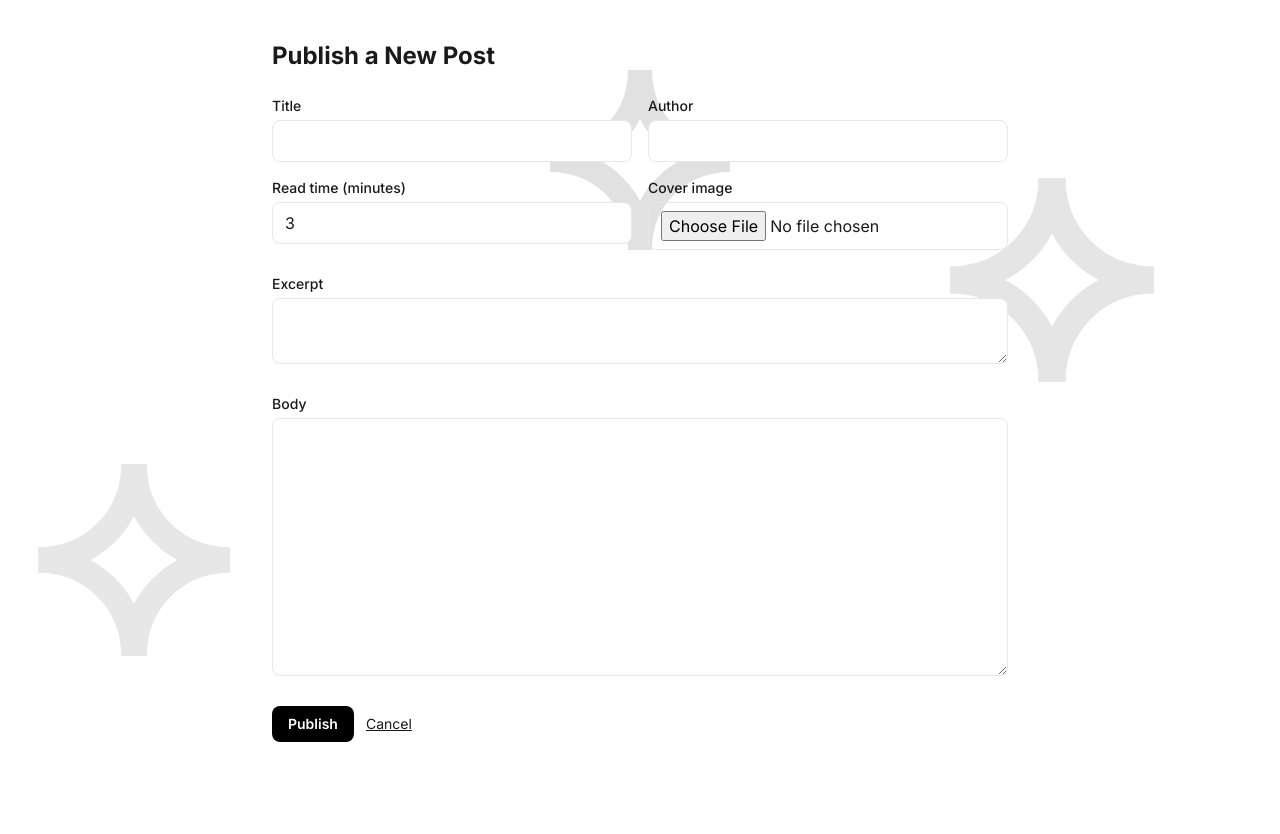
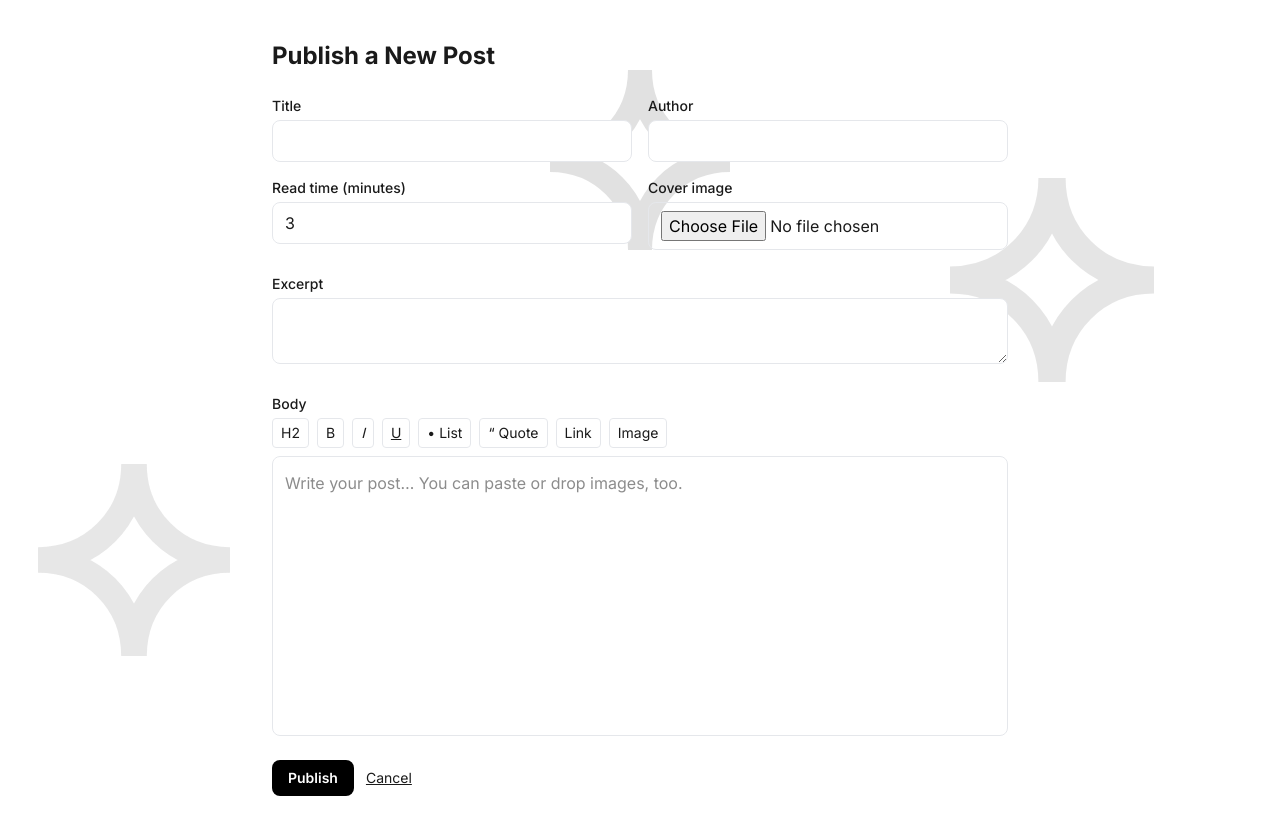
Before and after one commit to jisungkim0922/difficultconvo, a Next.js app: page /blog/new in a window 1280 px wide. Before the commit the page ends 800 px from the top, so only its background shows below. Built offline with nearby package versions, Linux system fonts and the light colour scheme.

Commit message:
Blog grid + rich editor with upload, upload API, slug page, header link

```diff
--- /dev/null
+++ b/app/api/upload/route.ts
@@ -0,0 +1,23 @@
+import { promises as fs } from "fs";
+import path from "path";
+import { NextResponse } from "next/server";
+
+export async function POST(req: Request) {
+  try {
+    const form = await req.formData();
+    const file = form.get("file") as File | null;
+    if (!file || file.size === 0) {
+      return NextResponse.json({ error: "No file" }, { status: 400 });
+    }
+    const buf = Buffer.from(await file.arrayBuffer());
+    const orig = file.name || "upload.bin";
+    const ext = (orig.split(".").pop() || "jpg").toLowerCase();
+    const name = `${Date.now()}-${Math.random().toString(36).slice(2,7)}.${ext}`;
+    const dir = path.join(process.cwd(), "public", "uploads");
+    await fs.mkdir(dir, { recursive: true });
+    await fs.writeFile(path.join(dir, name), buf);
+    return NextResponse.json({ url: `/uploads/${name}` });
+  } catch (e) {
+    return NextResponse.json({ error: String(e) }, { status: 500 });
+  }
+}
--- a/app/blog/[slug]/page.tsx
+++ b/app/blog/[slug]/page.tsx
@@ -28,7 +28,7 @@ export default async function PostPage({ params }: { params: { slug: string } })
       )}
       {post.excerpt && <p className="mb-4 text-lg text-neutral-800">{post.excerpt}</p>}
       <article className="prose max-w-none prose-neutral">
-        <pre className="whitespace-pre-wrap">{post.body}</pre>
+        <div dangerouslySetInnerHTML={{ __html: post.body || "" }} />
       </article>
     </main>
   );
--- a/app/blog/new/page.tsx
+++ b/app/blog/new/page.tsx
@@ -2,6 +2,7 @@ import { addPost } from "../../../lib/posts";
 import { promises as fs } from "fs";
 import path from "path";
 import { redirect } from "next/navigation";
+import RichEditor from "../../../components/RichEditor";
 
 async function createPost(formData: FormData) {
   "use server";
@@ -9,7 +10,7 @@ async function createPost(formData: FormData) {
   const author = String(formData.get("author") || "").trim();
   const minutes = Number(formData.get("minutes") || 3);
   const excerpt = String(formData.get("excerpt") || "").trim();
-  const body = String(formData.get("body") || "").trim();
+  const bodyHtml = String(formData.get("body") || ""); // from RichEditor
   const file = formData.get("cover") as File | null;
 
   if (!title || !author) return;
@@ -29,9 +30,9 @@ async function createPost(formData: FormData) {
   await addPost({
     title,
     author: { name: author },
-    readMinutes: minutes || Math.max(1, Math.round(body.split(/\s+/).length / 200)),
+    readMinutes: minutes || 3,
     excerpt,
-    body,
+    body: bodyHtml,
     coverUrl,
   });
 
@@ -68,10 +69,10 @@ export default function NewPostPage() {
           <textarea name="excerpt" rows={2} className="w-full rounded-lg border px-3 py-2" />
         </label>
 
-        <label className="block">
+        <div className="block">
           <span className="mb-1 block text-sm font-medium">Body</span>
-          <textarea name="body" rows={10} className="w-full rounded-lg border px-3 py-2 font-mono" />
-        </label>
+          <RichEditor name="body" placeholder="Write your post… You can paste or drop images, too." />
+        </div>
 
         <div className="flex items-center gap-3">
           <button className="rounded-lg bg-black px-4 py-2 text-sm font-semibold text-white hover:bg-black/90">
--- a/components/BlogCard.tsx
+++ b/components/BlogCard.tsx
@@ -1,7 +1,7 @@
 import Link from "next/link";
 import Image from "next/image";
 import { Eye, Heart, MoreHorizontal } from "lucide-react";
-import type { Post } from "../../lib/posts";
+import type { Post } from "../lib/posts";
 
 export default function BlogCard({ post }: { post: Post }) {
   const d = new Date(post.dateISO);
--- a/components/Header.tsx
+++ b/components/Header.tsx
@@ -23,6 +23,7 @@ export default function Header() {
         </Link>
         <nav className="flex items-center gap-5 text-sm font-medium text-neutral-700">
           <Link className="hidden md:inline hover:underline" href="#mission">Mission</Link>
+          <a className="hidden md:inline hover:underline" href="/blog">Blog</a>
           <Link className="hidden md:inline hover:underline" href="#initiatives">Initiatives</Link>
           <Link className="hidden md:inline hover:underline" href="#listen">Podcast</Link>
           {!session ? (
--- /dev/null
+++ b/components/RichEditor.tsx
@@ -0,0 +1,101 @@
+"use client";
+import { useEffect, useRef, useState } from "react";
+
+type Props = {
+  name?: string;            // form field name to submit HTML
+  placeholder?: string;
+  defaultHTML?: string;
+};
+
+export default function RichEditor({ name="body", placeholder="Write your post...", defaultHTML="" }: Props) {
+  const ref = useRef<HTMLDivElement>(null);
+  const hidden = useRef<HTMLTextAreaElement>(null);
+  const [busy, setBusy] = useState(false);
+
+  // sync hidden field
+  const sync = () => { if (hidden.current && ref.current) hidden.current.value = ref.current.innerHTML; };
+  useEffect(() => { if (ref.current) ref.current.innerHTML = defaultHTML; sync(); }, []);
+
+  const cmd = (c: string, v?: string) => { document.execCommand(c, false, v); sync(); };
+
+  const insertImageFromFile = async (file: File) => {
+    try {
+      setBusy(true);
+      const fd = new FormData();
+      fd.append("file", file);
+      const res = await fetch("/api/upload", { method: "POST", body: fd });
+      const json = await res.json();
+      if (json.url) document.execCommand("insertImage", false, json.url);
+    } finally {
+      setBusy(false);
+      sync();
+    }
+  };
+
+  const onDrop = (e: React.DragEvent) => {
+    e.preventDefault();
+    const f = e.dataTransfer.files?.[0];
+    if (f) insertImageFromFile(f);
+  };
+
+  const onPaste = (e: React.ClipboardEvent) => {
+    const item = e.clipboardData.items && Array.from(e.clipboardData.items).find(i => i.type.startsWith("image/"));
+    if (item) {
+      e.preventDefault();
+      insertImageFromFile(item.getAsFile()!);
+    }
+  };
+
+  return (
+    <div className="w-full">
+      {/* Toolbar */}
+      <div className="mb-2 flex flex-wrap items-center gap-2">
+        <Btn onClick={() => cmd("formatBlock", "h2")}>H2</Btn>
+        <Btn onClick={() => cmd("bold")}>B</Btn>
+        <Btn onClick={() => cmd("italic")}><i>I</i></Btn>
+        <Btn onClick={() => cmd("underline")}><u>U</u></Btn>
+        <Btn onClick={() => cmd("insertUnorderedList")}>• List</Btn>
+        <Btn onClick={() => cmd("formatBlock", "blockquote")}>“ Quote</Btn>
+        <Btn onClick={() => {
+          const url = prompt("Link URL");
+          if (url) cmd("createLink", url);
+        }}>Link</Btn>
+        <label className="inline-flex cursor-pointer items-center gap-2 rounded border px-2 py-1 text-sm">
+          {busy ? "Uploading…" : "Image"}
+          <input type="file" accept="image/*" className="hidden" onChange={e => { const f = e.target.files?.[0]; if (f) insertImageFromFile(f); }} />
+        </label>
+      </div>
+
+      {/* Editor */}
+      <div
+        ref={ref}
+        className="min-h-[280px] w-full rounded-lg border p-3 leading-7 focus:outline-none"
+        contentEditable
+        onInput={sync}
+        onBlur={sync}
+        onDrop={onDrop}
+        onPaste={onPaste}
+        suppressContentEditableWarning
+        data-placeholder={placeholder}
+        style={{ whiteSpace: "pre-wrap" }}
+      />
+      <textarea ref={hidden} name={name} className="hidden" />
+      <style>{`
+        [contenteditable][data-placeholder]:empty:before{
+          content: attr(data-placeholder);
+          color: #8c8c8c;
+        }
+        [contenteditable] img{ max-width:100%; border-radius: 8px; }
+      `}</style>
+    </div>
+  );
+}
+
+function Btn({ onClick, children }: { onClick: () => void; children: any }) {
+  return (
+    <button type="button" onClick={onClick}
+      className="rounded border px-2 py-1 text-sm hover:bg-neutral-50">
+      {children}
+    </button>
+  );
+}
--- a/lib/posts.ts
+++ b/lib/posts.ts
@@ -10,7 +10,7 @@ export type Post = {
   readMinutes: number;
   coverUrl?: string;
   excerpt?: string;
-  body?: string;
+  body?: string; // HTML
   stats: { views: number; likes: number };
 };
 
```
